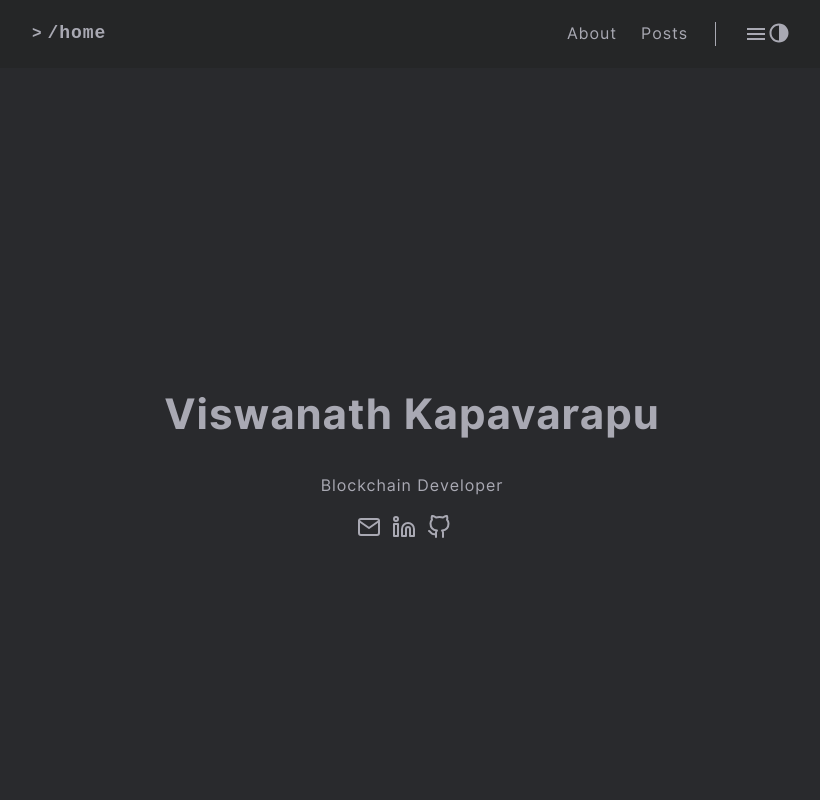
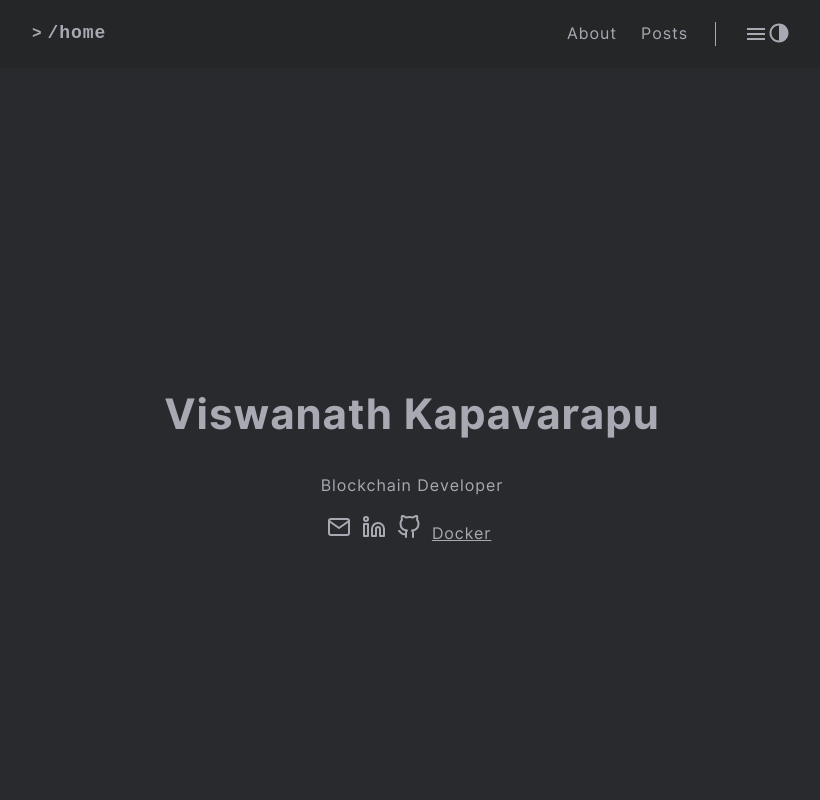
Before and after one commit to viswanathkgp12/profile-website, a React (Create React App) app: page / in a window 1280 px wide. Shown: the top 800 px of the page, without its empty margins (228-1048 px from the left). Built offline with nearby package versions, Linux system fonts and the light colour scheme.

Commit message:
removed warnings for netlify build

```diff
--- a/src/components/Home.tsx
+++ b/src/components/Home.tsx
@@ -83,7 +83,7 @@ export class Home extends React.Component {
                   target="_blank"
                   rel="noopener noreferrer"
                   title="Docker"
-                ></a>
+                >Docker</a>
                 &nbsp;&nbsp;
               </div>
             </div>
--- a/src/components/layout/header.tsx
+++ b/src/components/layout/header.tsx
@@ -1,9 +1,6 @@
 import React from "react";
 
 class Header extends React.Component {
-  constructor(props: Readonly<{}>) {
-    super(props);
-  }
 
   private getTheme =
     window.localStorage && window.localStorage.getItem("theme");
```
